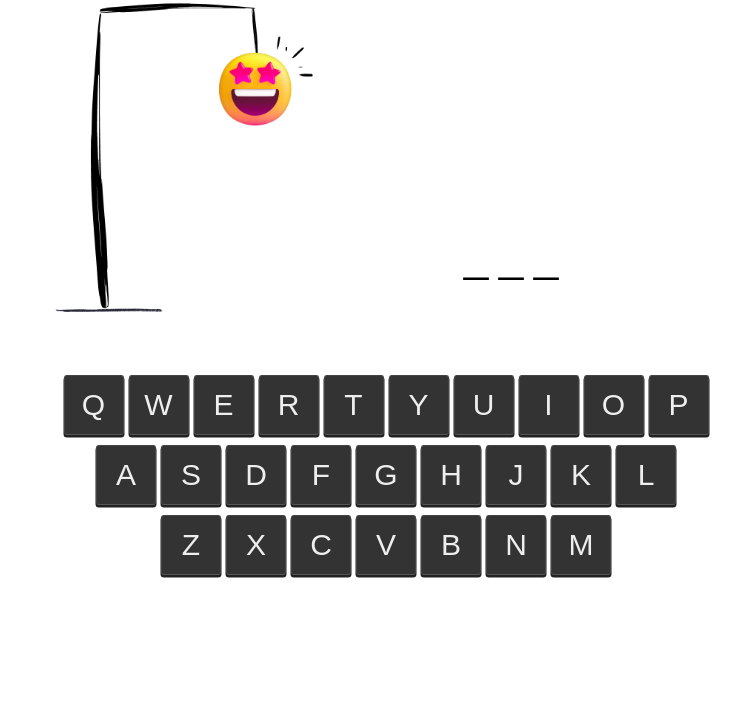
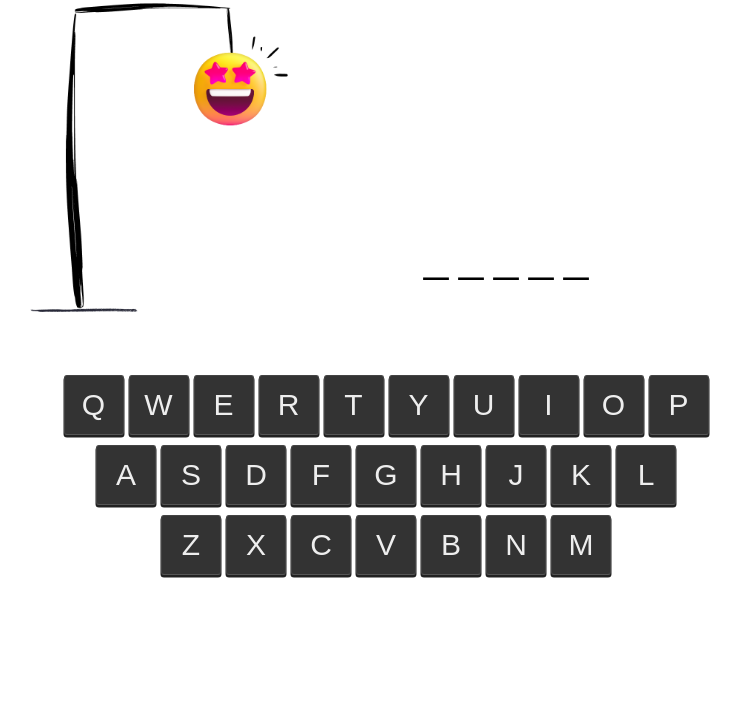
Before and after one commit to diegonf/Project_SantanderCoders_JogoForca, a website with bundled scripts: page index.html in a window 1280 px wide. Shown: the part 79-800 px from the top of the page, without its empty margins (254-995 px from the left). Built offline with nearby package versions, Linux system fonts and the light colour scheme.

Commit message:
estilização novamente

```diff
--- a/Componentes/_imagem.scss
+++ b/Componentes/_imagem.scss
@@ -3,7 +3,7 @@
   display: flex;
   justify-content: center;
   margin: 0 auto;
-  max-width: 70rem;
+  max-width: 75rem;
 
   #boneco {
     width: 30rem;
@@ -15,7 +15,7 @@
     gap: 1rem;
     justify-content: center;
     margin-bottom: 7rem;
-    margin-left: -5rem;
+    margin-left: -6rem;
     width: 100%;
   }
 
--- a/Controlador.js
+++ b/Controlador.js
@@ -69,7 +69,7 @@ export class Controlador {
 
   static #sortearPalavra() {
     const indiceAleatorio = Math.floor(Math.random() * this.#listaPalavras.length);
-    const dadosPalavra = this.#listaPalavras[41];
+    const dadosPalavra = this.#listaPalavras[indiceAleatorio];
     return dadosPalavra;
   }
 
@@ -84,7 +84,6 @@ export class Controlador {
     document.querySelectorAll(".key").forEach((tecla) => {
       tecla.addEventListener("click", () => {
         this.#partida.checarLetraPalavra(tecla.value, '** ' + this.#palavra);
-        // this.#partida.chamar();
       });
     });
   }
```
Also changed, not shown: style.css.
